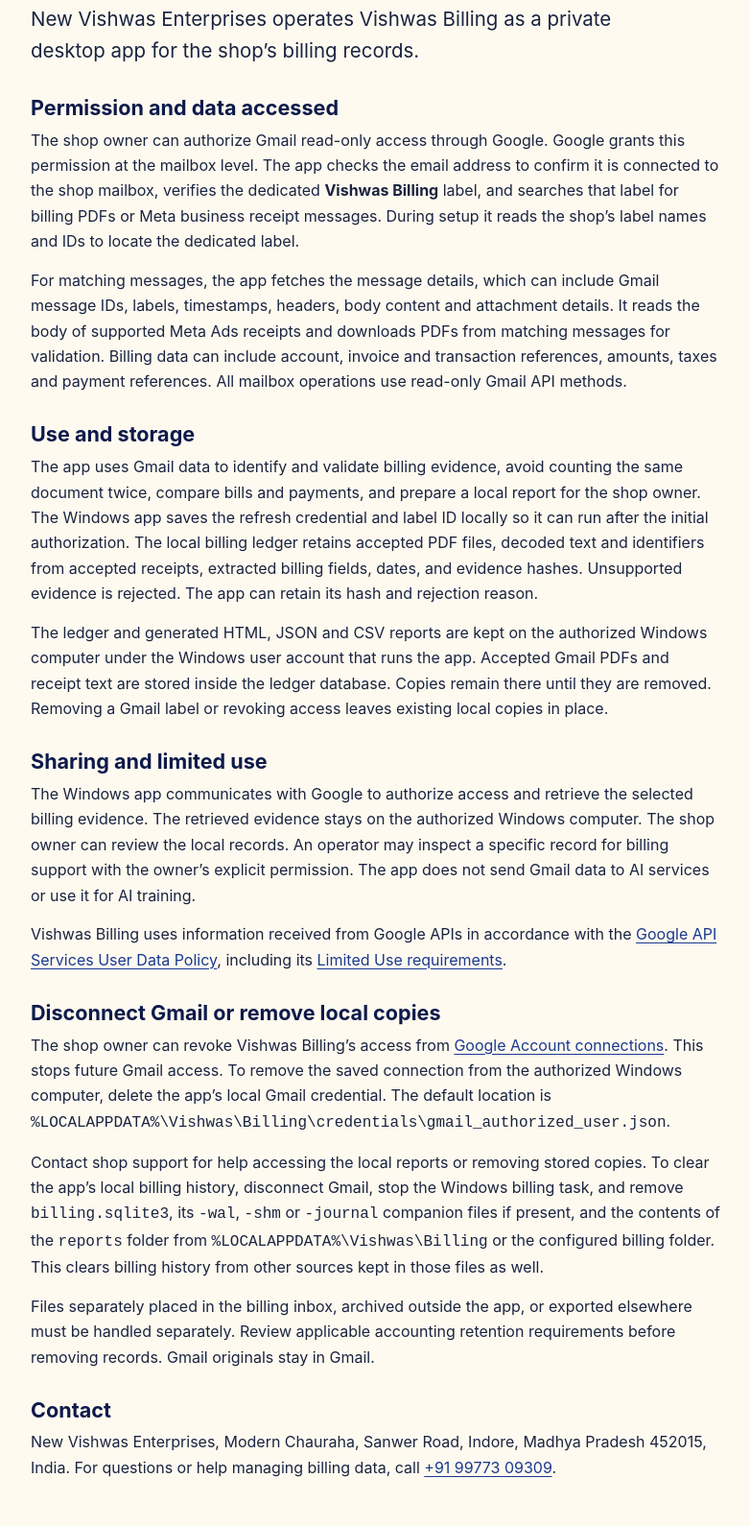
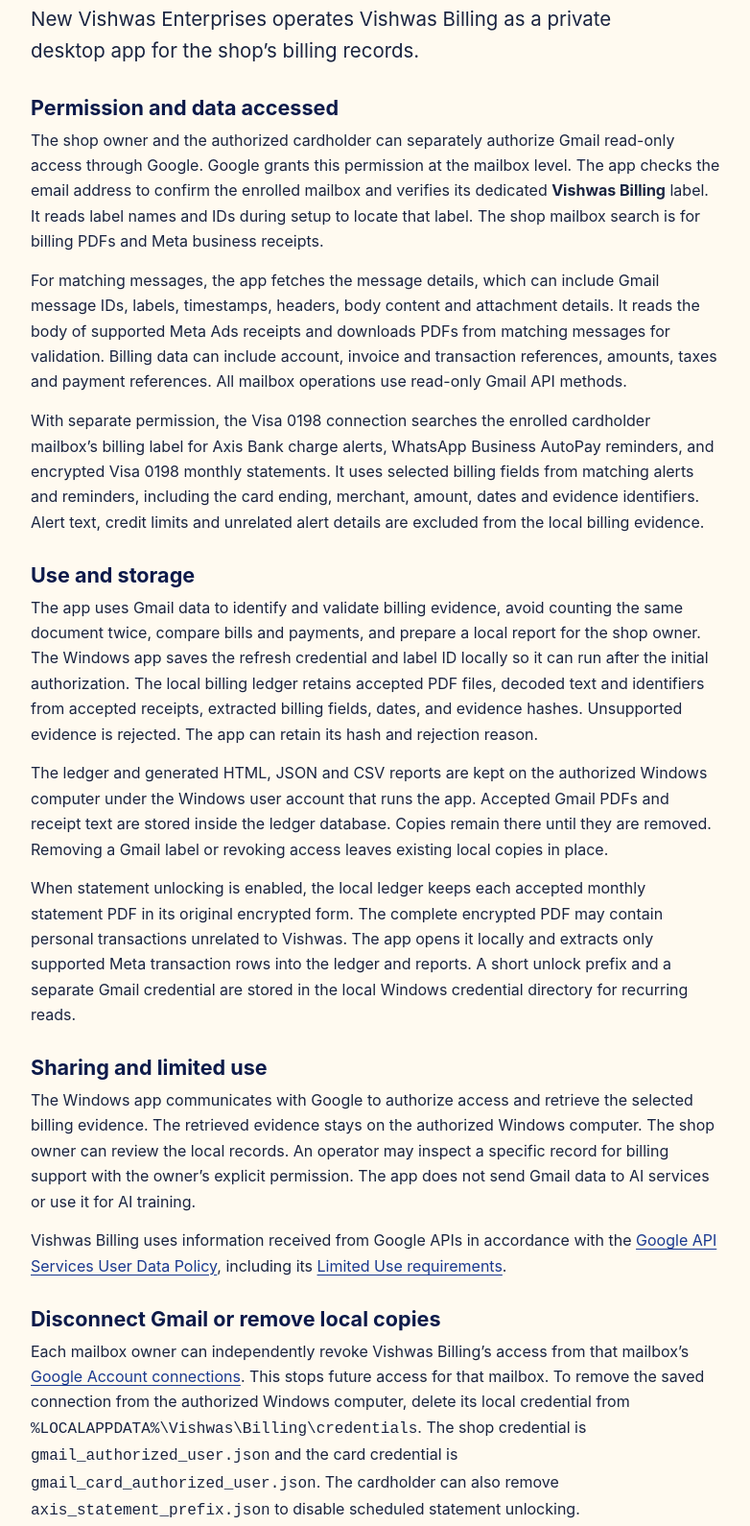
Before and after one commit to yashowardhansinghtomar/vishwas-whatsapp, a plain HTML site: page billing/privacy.html in a window 1280 px wide. Shown: the part 276-1866 px from the top of the page at 96% size, without its empty margins (248-1030 px from the left). Drawn offline with Linux system fonts and the light colour scheme.

Commit message:
Disclose the separate Axis Visa billing connection

```diff
--- a/billing/privacy.html
+++ b/billing/privacy.html
@@ -27,19 +27,21 @@
     <p class="lead">New Vishwas Enterprises operates Vishwas Billing as a private desktop app for the shop’s billing records.</p>
 
     <h2>Permission and data accessed</h2>
-    <p>The shop owner can authorize Gmail read-only access through Google. Google grants this permission at the mailbox level. The app checks the email address to confirm it is connected to the shop mailbox, verifies the dedicated <strong>Vishwas Billing</strong> label, and searches that label for billing PDFs or Meta business receipt messages. During setup it reads the shop’s label names and IDs to locate the dedicated label.</p>
+    <p>The shop owner and the authorized cardholder can separately authorize Gmail read-only access through Google. Google grants this permission at the mailbox level. The app checks the email address to confirm the enrolled mailbox and verifies its dedicated <strong>Vishwas Billing</strong> label. It reads label names and IDs during setup to locate that label. The shop mailbox search is for billing PDFs and Meta business receipts.</p>
     <p>For matching messages, the app fetches the message details, which can include Gmail message IDs, labels, timestamps, headers, body content and attachment details. It reads the body of supported Meta Ads receipts and downloads PDFs from matching messages for validation. Billing data can include account, invoice and transaction references, amounts, taxes and payment references. All mailbox operations use read-only Gmail API methods.</p>
+    <p>With separate permission, the Visa 0198 connection searches the enrolled cardholder mailbox’s billing label for Axis Bank charge alerts, WhatsApp Business AutoPay reminders, and encrypted Visa 0198 monthly statements. It uses selected billing fields from matching alerts and reminders, including the card ending, merchant, amount, dates and evidence identifiers. Alert text, credit limits and unrelated alert details are excluded from the local billing evidence.</p>
 
     <h2>Use and storage</h2>
     <p>The app uses Gmail data to identify and validate billing evidence, avoid counting the same document twice, compare bills and payments, and prepare a local report for the shop owner. The Windows app saves the refresh credential and label ID locally so it can run after the initial authorization. The local billing ledger retains accepted PDF files, decoded text and identifiers from accepted receipts, extracted billing fields, dates, and evidence hashes. Unsupported evidence is rejected. The app can retain its hash and rejection reason.</p>
     <p>The ledger and generated HTML, JSON and CSV reports are kept on the authorized Windows computer under the Windows user account that runs the app. Accepted Gmail PDFs and receipt text are stored inside the ledger database. Copies remain there until they are removed. Removing a Gmail label or revoking access leaves existing local copies in place.</p>
+    <p>When statement unlocking is enabled, the local ledger keeps each accepted monthly statement PDF in its original encrypted form. The complete encrypted PDF may contain personal transactions unrelated to Vishwas. The app opens it locally and extracts only supported Meta transaction rows into the ledger and reports. A short unlock prefix and a separate Gmail credential are stored in the local Windows credential directory for recurring reads.</p>
 
     <h2>Sharing and limited use</h2>
     <p>The Windows app communicates with Google to authorize access and retrieve the selected billing evidence. The retrieved evidence stays on the authorized Windows computer. The shop owner can review the local records. An operator may inspect a specific record for billing support with the owner’s explicit permission. The app does not send Gmail data to AI services or use it for AI training.</p>
     <p>Vishwas Billing uses information received from Google APIs in accordance with the <a href="https://developers.google.com/terms/api-services-user-data-policy">Google API Services User Data Policy</a>, including its <a href="https://developers.google.com/workspace/workspace-api-user-data-developer-policy#limited_use_of_user_data">Limited Use requirements</a>.</p>
 
     <h2>Disconnect Gmail or remove local copies</h2>
-    <p>The shop owner can revoke Vishwas Billing’s access from <a href="https://myaccount.google.com/connections">Google Account connections</a>. This stops future Gmail access. To remove the saved connection from the authorized Windows computer, delete the app’s local Gmail credential. The default location is <code>%LOCALAPPDATA%\Vishwas\Billing\credentials\gmail_authorized_user.json</code>.</p>
+    <p>Each mailbox owner can independently revoke Vishwas Billing’s access from that mailbox’s <a href="https://myaccount.google.com/connections">Google Account connections</a>. This stops future access for that mailbox. To remove the saved connection from the authorized Windows computer, delete its local credential from <code>%LOCALAPPDATA%\Vishwas\Billing\credentials</code>. The shop credential is <code>gmail_authorized_user.json</code> and the card credential is <code>gmail_card_authorized_user.json</code>. The cardholder can also remove <code>axis_statement_prefix.json</code> to disable scheduled statement unlocking.</p>
     <p>Contact shop support for help accessing the local reports or removing stored copies. To clear the app’s local billing history, disconnect Gmail, stop the Windows billing task, and remove <code>billing.sqlite3</code>, its <code>-wal</code>, <code>-shm</code> or <code>-journal</code> companion files if present, and the contents of the <code>reports</code> folder from <code>%LOCALAPPDATA%\Vishwas\Billing</code> or the configured billing folder. This clears billing history from other sources kept in those files as well.</p>
     <p>Files separately placed in the billing inbox, archived outside the app, or exported elsewhere must be handled separately. Review applicable accounting retention requirements before removing records. Gmail originals stay in Gmail.</p>
 
```
Also changed, not shown: billing/index.html (+1 -1 lines).
